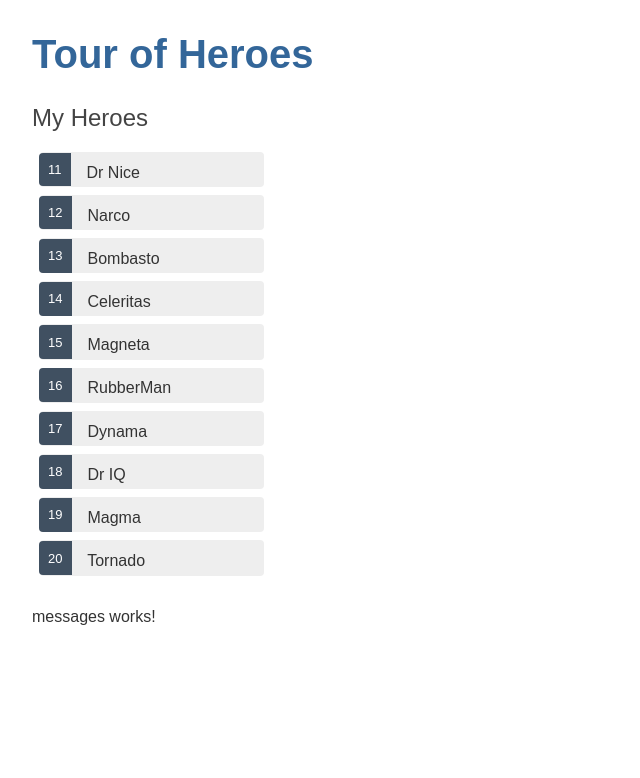
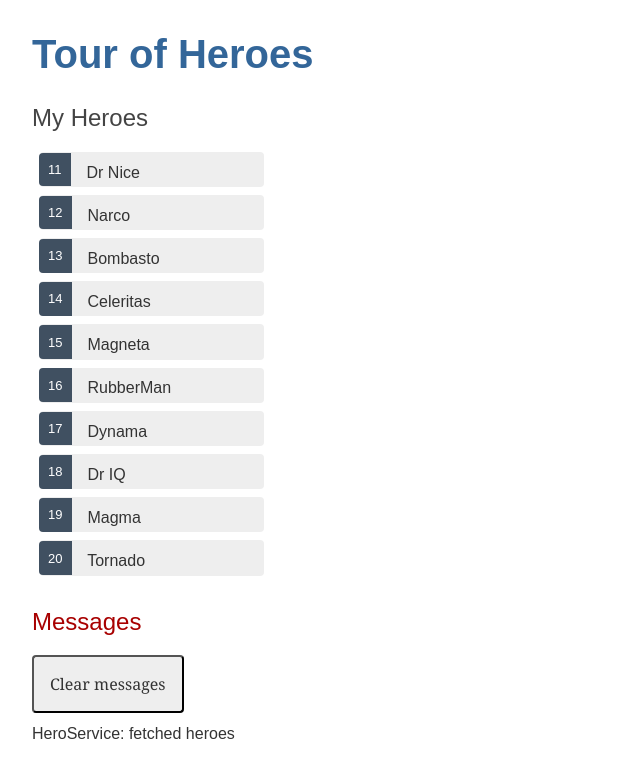
Before and after one commit to lightsparks/angular-tour-of-heroes, an Angular app: page / in a window 1280 px wide. Shown: the top 778 px of the page, without its empty margins (0-640 px from the left). Built offline with nearby package versions, Linux system fonts and the light colour scheme.

Commit message:
Tutorial 1 through 4

```diff
--- a/src/app/hero.service.ts
+++ b/src/app/hero.service.ts
@@ -2,6 +2,7 @@
 import { Hero } from './hero';
 import { HEROES } from './mock-heroes';
 import { Observable, of } from 'rxjs';
+import { MessageService } from './message.service';
 
 @Injectable({
   providedIn: 'root'
@@ -11,8 +12,9 @@
 
   getHeroes(): Observable<Hero[]> {
     const heroes = of(HEROES);
+    this.messageService.add('HeroService: fetched heroes');
     return heroes;
   }
 
-  constructor() { }
+  constructor(private messageService: MessageService) { }
 }
--- a/src/app/heroes/heroes.component.ts
+++ b/src/app/heroes/heroes.component.ts
@@ -1,19 +1,21 @@
 import { Component, OnInit } from '@angular/core';
+
 import { Hero } from '../hero';
 import { HeroService } from '../hero.service';
+import { MessageService } from '../message.service';
 
 @Component({
   selector: 'app-heroes',
   templateUrl: './heroes.component.html',
   styleUrls: ['./heroes.component.css']
 })
-
 export class HeroesComponent implements OnInit {
 
-  heroes: Hero[] = [];
   selectedHero?: Hero;
 
-  constructor(private heroService: HeroService) { }
+  heroes: Hero[] = [];
+
+  constructor(private heroService: HeroService, private messageService: MessageService) { }
 
   ngOnInit() {
     this.getHeroes();
@@ -21,6 +23,7 @@
 
   onSelect(hero: Hero): void {
     this.selectedHero = hero;
+    this.messageService.add(`HeroesComponent: Selected hero id=${hero.id}`);
   }
 
   getHeroes(): void {
--- a/src/app/message.service.ts
+++ b/src/app/message.service.ts
@@ -1,9 +1,16 @@
 import { Injectable } from '@angular/core';
 
 @Injectable({
-  providedIn: 'root'
+  providedIn: 'root',
 })
 export class MessageService {
+  messages: string[] = [];
 
-  constructor() { }
+  add(message: string) {
+    this.messages.push(message);
+  }
+
+  clear() {
+    this.messages = [];
+  }
 }
--- a/src/app/messages/messages.component.css
+++ b/src/app/messages/messages.component.css
@@ -0,0 +1,19 @@
+/* MessagesComponent's private CSS styles */
+h2 {
+  color: #A80000;
+  font-family: Arial, Helvetica, sans-serif;
+  font-weight: lighter;
+}
+
+.clear {
+  color: #333;
+  background-color: #eee;
+  margin-bottom: 12px;
+  padding: 1rem;
+  border-radius: 4px;
+  font-size: 1rem;
+}
+.clear:hover {
+  color: white;
+  background-color: #42545C;
+}
--- a/src/app/messages/messages.component.html
+++ b/src/app/messages/messages.component.html
@@ -1 +1,8 @@
-<p>messages works!</p>
+<div *ngIf="messageService.messages.length">
+
+  <h2>Messages</h2>
+  <button class="clear"
+          (click)="messageService.clear()">Clear messages</button>
+  <div *ngFor='let message of messageService.messages'> {{message}} </div>
+
+</div>
--- a/src/app/messages/messages.component.ts
+++ b/src/app/messages/messages.component.ts
@@ -1,4 +1,5 @@
 import { Component, OnInit } from '@angular/core';
+import { MessageService } from '../message.service';
 
 @Component({
   selector: 'app-messages',
@@ -7,7 +8,7 @@
 })
 export class MessagesComponent implements OnInit {
 
-  constructor() { }
+  constructor(public messageService: MessageService) {}
 
   ngOnInit(): void {
   }
```
